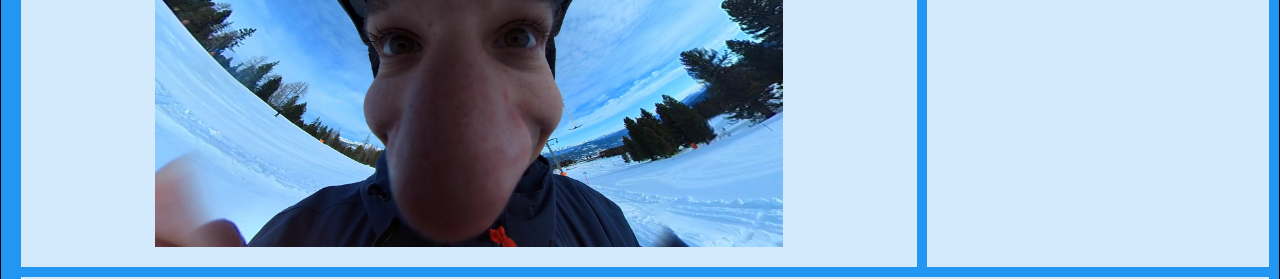
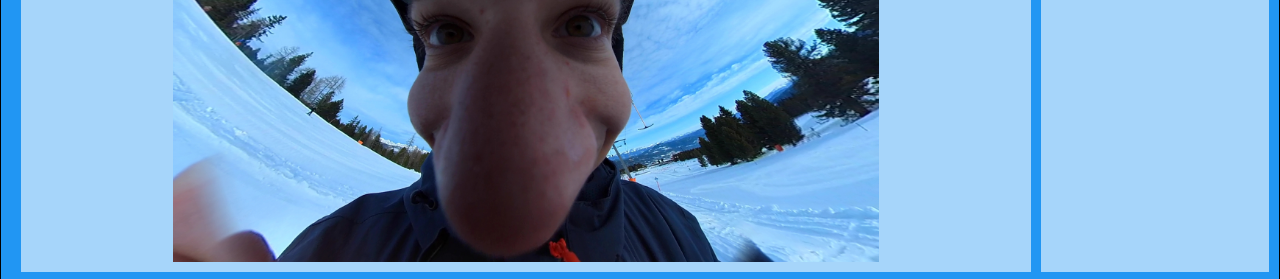
Before and after one commit to mdragun1/Hlavna_Stranka, a plain HTML site: page index.html in a window 1280 px wide. Shown: the part 243-522 px from the top of the page. Drawn offline with nearby package versions, Linux system fonts and the light colour scheme.

Commit message:
Update main.css

```diff
--- a/main.css
+++ b/main.css
@@ -2,7 +2,7 @@
 
 body {
 border:1px solid black;
-background-color: rgb(255, 230, 255);
+background-color: rgb(255, 255, 255);
 font-family: 'Syne Mono', monospace;
 /*font-family: Arial, Helvetica, sans-serif;*/
 }
@@ -13,8 +13,8 @@ border:1px solid black;
 
 
 #zoznam {
-border:2px solid black;
-margin:2%;
+border:1px solid black;
+margin:1%;
   padding:1% 2% 3% 4%;
 width:20%;
 }
@@ -45,8 +45,8 @@ margin:30px 30px 30px 30px
   padding: 10px;
 }
 .grid-container > div {
-  background-color: rgba(255, 255, 255, 0.8);
+  background-color: rgba(255, 255, 255, 0.6);
   text-align: center;
-  padding: 20px 0;
-  font-size: 30px;
+  padding: 10px 0;
+  font-size: 20px;
 }
```
